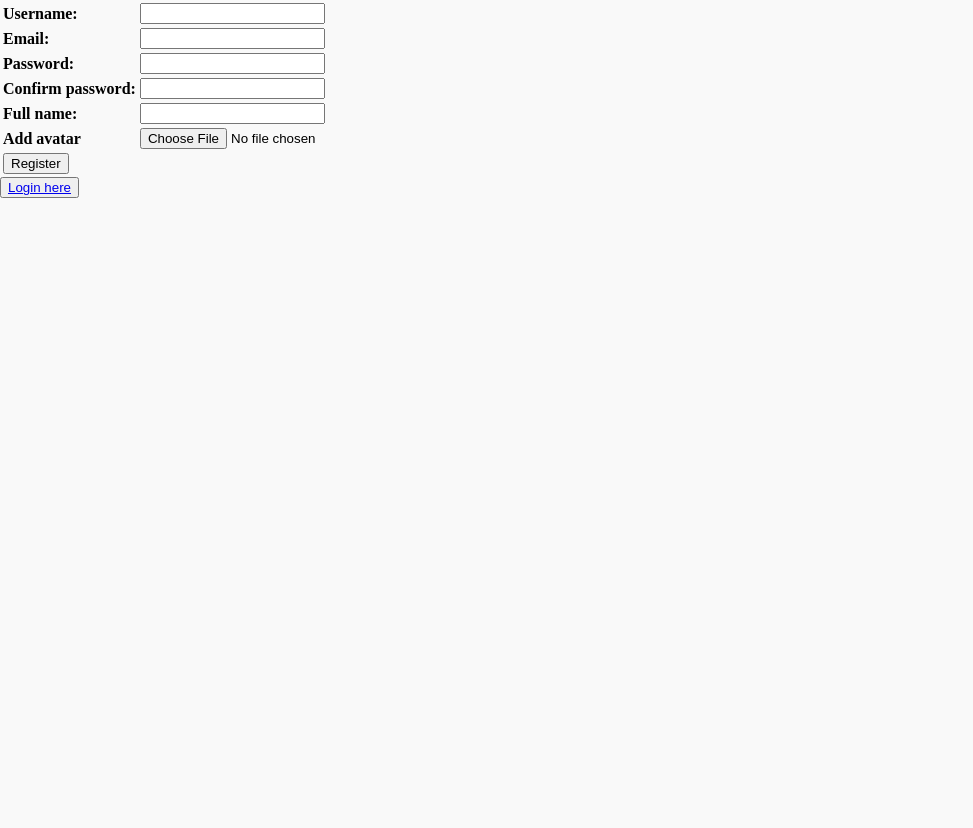
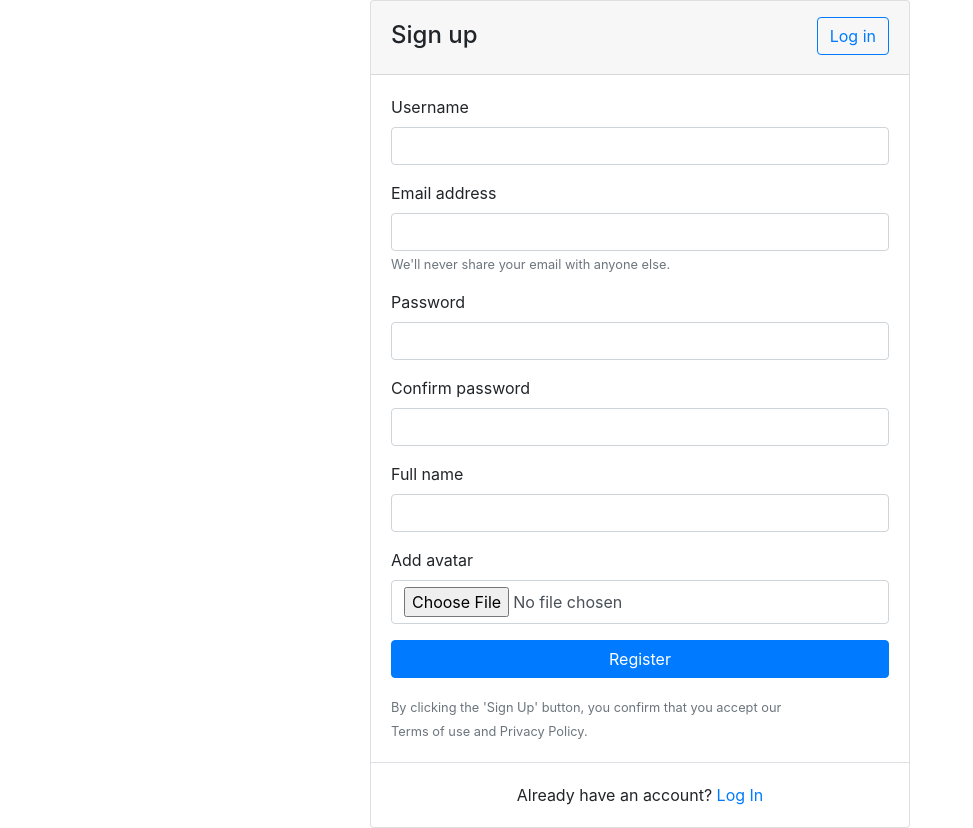
Before and after one commit to vasilensotirov/Youtube-Ittalents, a PHP site: page /view/register.php in a window 1280 px wide. Shown: the whole page, without its empty margins (0-973 px from the left). Before the commit the page ends 198 px from the top, so only its background shows below. Run offline with PHP 8.4, Linux system fonts and the light colour scheme; some libraries are stand-ins or nearby versions.

Commit message:
register styling added

```diff
--- a/view/register.php
+++ b/view/register.php
@@ -5,41 +5,56 @@
     <meta name="viewport"
           content="width=device-width, user-scalable=no, initial-scale=1.0, maximum-scale=1.0, minimum-scale=1.0">
     <meta http-equiv="X-UA-Compatible" content="ie=edge">
-    <link rel="stylesheet" href="styles/style.css">
-    <title>Document</title>
+    <link href="//maxcdn.bootstrapcdn.com/bootstrap/4.0.0/css/bootstrap.min.css" rel="stylesheet" id="bootstrap-css">
+    <link rel="stylesheet" href="https://use.fontawesome.com/releases/v5.0.8/css/all.css">
+    <title>Youtube</title>
 </head>
 <body>
-<form action="index.php?target=user&action=register" method="post" enctype="multipart/form-data">
-<table>
-    <tr>
-        <td><label for="username"><b>Username:</b></label></td>
-        <td><input type="text" id="username" name="username" required></td>
-    </tr>
-    <tr>
-        <td><label for="email"><b>Email:</b></label></td>
-        <td><input type="email" id="email" name="email" required></td>
-    </tr>
-    <tr>
-        <td><label for="password"><b>Password:</b></label></td>
-        <td><input type="password" id="password" name="password" required></td>
-    </tr>
-    <tr>
-        <td><label for="cpassword"><b>Confirm password:</b></label></td>
-        <td><input type="password" id="cpassword" name="cpassword" required></td>
-    </tr>
-    <tr>
-        <td><label for="full_name"><b>Full name:</b></label></td>
-        <td><input type="text" id="full_name" name="full_name" required></td>
-    </tr>
-    <tr>
-        <td><label for="avatar"><b>Add avatar</b></label></td>
-        <td><input type="file" name="avatar" id="avatar"</td>
-    </tr>
-    <tr>
-        <td><input type="submit" name="register" value="Register"></td>
-    </tr>
-</table>
-</form>
-<button><a href="index.php?view=login">Login here</a></button>
+<div class="container">
+<div class="row justify-content-center">
+    <div class="col-md-6">
+        <div class="card">
+            <header class="card-header">
+                <a href="index.php?view=login" class="float-right btn btn-outline-primary mt-1">Log in</a>
+                <h4 class="card-title mt-2">Sign up</h4>
+            </header>
+            <article class="card-body">
+                <form action="index.php?target=user&action=register" method="post" enctype="multipart/form-data">
+                    <div class="form-group">
+                        <label>Username</label>
+                        <input type="text" name="username" class="form-control" placeholder="">
+                    </div>
+                    <div class="form-group">
+                        <label>Email address</label>
+                        <input type="email" name="email" class="form-control" placeholder="">
+                        <small class="form-text text-muted">We'll never share your email with anyone else.</small>
+                    </div>
+                    <div class="form-group">
+                        <label>Password</label>
+                        <input type="password" name="password" class="form-control" placeholder="">
+                    </div>
+                    <div class="form-group">
+                        <label>Confirm password</label>
+                        <input type="password" name="cpassword" class="form-control" placeholder="">
+                    </div>
+                    <div class="form-group">
+                        <label>Full name</label>
+                        <input class="form-control" type="text" name="full_name">
+                    </div>
+                    <div class="form-group">
+                        <label>Add avatar</label>
+                        <input class="form-control" type="file" name="avatar">
+                    </div>
+                    <div class="form-group">
+                        <button type="submit" name="register" class="btn btn-primary btn-block"> Register  </button>
+                    </div>
+                    <small class="text-muted">By clicking the 'Sign Up' button, you confirm that you accept our <br> Terms of use and Privacy Policy.</small>
+                </form>
+            </article>
+            <div class="border-top card-body text-center">Already have an account? <a href="index.php?view=login">Log In</a></div>
+        </div>
+    </div>
+</div>
+</div>
 </body>
 </html>
```
